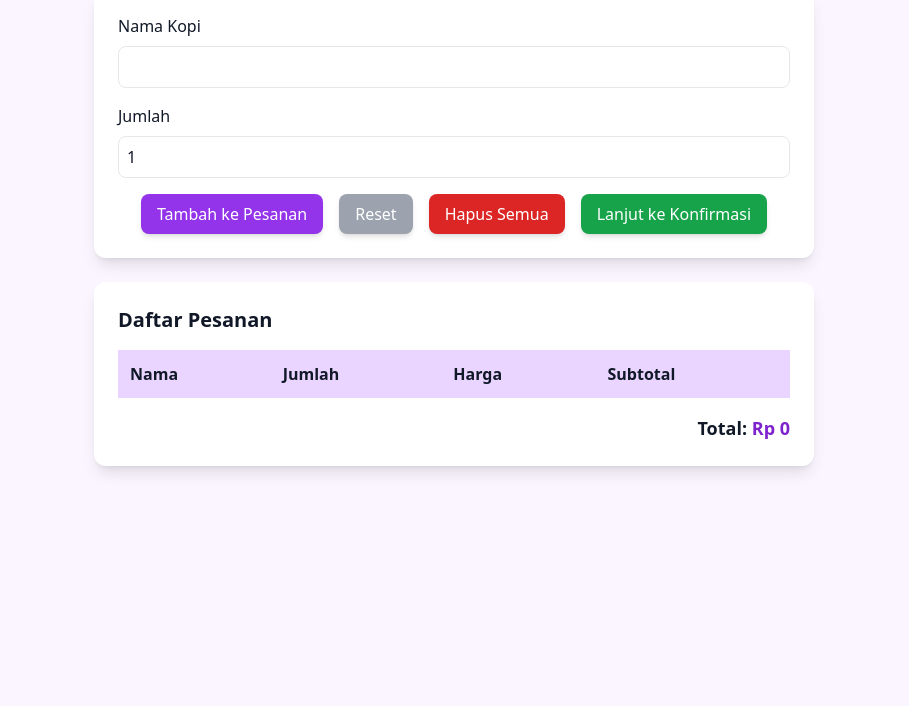
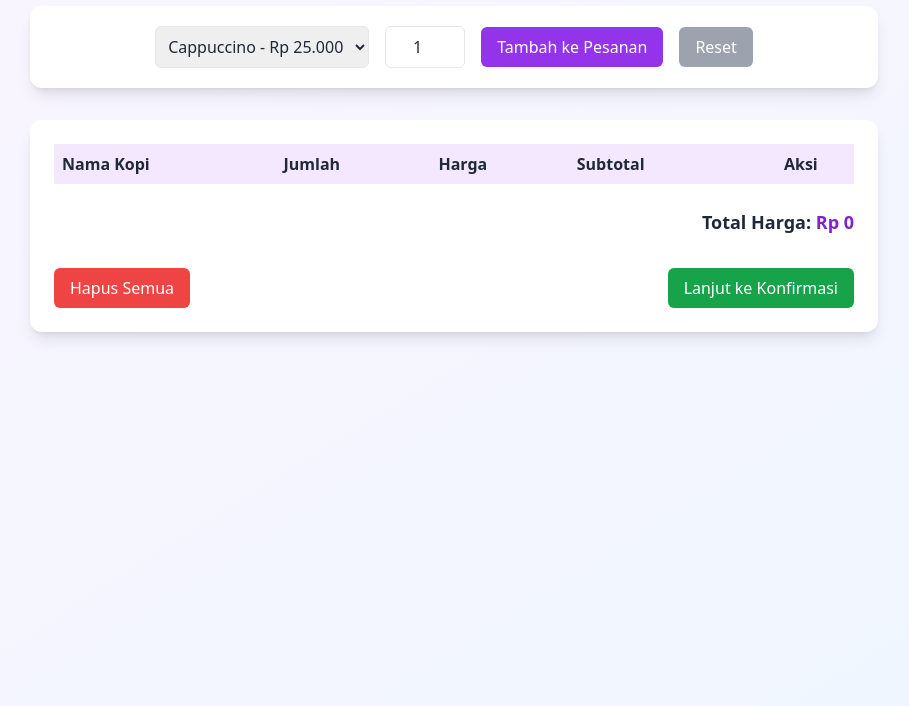
Before and after one commit to Erzhass/zharry, a plain HTML site: page order.html in a window 1280 px wide. Shown: the part 94-800 px from the top of the page, without its empty margins (186-1095 px from the left). Drawn offline with nearby package versions, Linux system fonts and the light colour scheme.

Commit message:
perbaikan dark mode

```diff
--- a/order.html
+++ b/order.html
@@ -6,78 +6,66 @@
     <meta name="viewport" content="width=device-width, initial-scale=1.0" />
     <title>Pemesanan Kopi</title>
     <script src="https://cdn.tailwindcss.com"></script>
-    <script>
-        // Ambil mode dari localStorage (dari index.html)
-        if (localStorage.getItem("theme") === "dark") {
-            document.documentElement.classList.add("dark");
-        } else {
-            document.documentElement.classList.remove("dark");
-        }
-    </script>
 </head>
 
-<body class="bg-purple-50 dark:bg-gray-900 text-gray-900 dark:text-white min-h-screen transition-all duration-300">
+<body
+    class="bg-gradient-to-br from-purple-50 to-blue-50 min-h-screen dark:bg-gray-900 dark:text-gray-100 transition-all duration-500">
 
-    <div class="max-w-3xl mx-auto p-6">
-        <h1 class="text-3xl font-bold mb-6 text-center text-purple-700 dark:text-purple-300">
-            Pesanan Kopi Anda
-        </h1>
+    <div class="max-w-4xl mx-auto py-10 px-6">
+        <h1 class="text-3xl font-bold text-center text-purple-700 dark:text-purple-300 mb-6">☕ Daftar Pesanan Anda</h1>
 
-        <!-- Form Pesanan -->
-        <div class="bg-white dark:bg-gray-800 p-6 rounded-xl shadow-lg mb-6">
-            <form id="orderForm" class="space-y-4">
-                <div>
-                    <label for="coffeeName" class="block mb-2 font-medium">Nama Kopi</label>
-                    <input id="coffeeName" type="text" readonly
-                        class="w-full p-2 border rounded-lg dark:bg-gray-700 dark:border-gray-600" />
-                </div>
-
-                <div>
-                    <label for="qty" class="block mb-2 font-medium">Jumlah</label>
-                    <input id="qty" type="number" min="1" value="1"
-                        class="w-full p-2 border rounded-lg dark:bg-gray-700 dark:border-gray-600" />
-                </div>
-
-                <div class="flex flex-wrap gap-4 justify-center mt-4">
-                    <button type="button" id="addOrder"
-                        class="bg-purple-600 hover:bg-purple-700 text-white px-4 py-2 rounded-lg shadow-md transition-all">Tambah
-                        ke Pesanan</button>
-                    <button type="reset"
-                        class="bg-gray-400 hover:bg-gray-500 text-white px-4 py-2 rounded-lg shadow-md transition-all">Reset</button>
-                    <button type="button" id="clearAll"
-                        class="bg-red-600 hover:bg-red-700 text-white px-4 py-2 rounded-lg shadow-md transition-all">Hapus
-                        Semua</button>
-                    <button type="button" id="goConfirm"
-                        class="bg-green-600 hover:bg-green-700 text-white px-4 py-2 rounded-lg shadow-md transition-all">Lanjut
-                        ke Konfirmasi</button>
-                </div>
+        <!-- FORM TAMBAH PESANAN -->
+        <div
+            class="bg-white dark:bg-gray-800 text-gray-800 dark:text-gray-100 rounded-xl shadow-lg p-5 mb-8 transition-all">
+            <form id="orderForm" class="flex flex-wrap items-center justify-center gap-4">
+                <select id="coffeeName" class="p-2 border rounded-md text-gray-800">
+                    <option value="Cappuccino" data-price="25000">Cappuccino - Rp 25.000</option>
+                    <option value="Latte" data-price="27000">Latte - Rp 27.000</option>
+                    <option value="Americano" data-price="22000">Americano - Rp 22.000</option>
+                    <option value="Espresso" data-price="20000">Espresso - Rp 20.000</option>
+                </select>
+                <input type="number" id="quantity" min="1" value="1"
+                    class="p-2 border rounded-md w-20 text-center text-gray-800" />
+                <button type="submit"
+                    class="bg-purple-600 text-white px-4 py-2 rounded-md hover:bg-purple-800 transition-all">Tambah ke
+                    Pesanan</button>
+                <button type="button" id="resetForm"
+                    class="bg-gray-400 text-white px-4 py-2 rounded-md hover:bg-gray-600 transition-all">Reset</button>
             </form>
         </div>
 
-        <!-- Daftar Pesanan -->
-        <div class="bg-white dark:bg-gray-800 p-6 rounded-xl shadow-lg">
-            <h2 class="text-xl font-semibold mb-4">Daftar Pesanan</h2>
-            <div class="overflow-x-auto">
-                <table class="w-full text-left border-collapse">
-                    <thead class="bg-purple-200 dark:bg-gray-700">
-                        <tr>
-                            <th class="p-3">Nama</th>
-                            <th class="p-3">Jumlah</th>
-                            <th class="p-3">Harga</th>
-                            <th class="p-3">Subtotal</th>
-                        </tr>
-                    </thead>
-                    <tbody id="orderList" class="divide-y dark:divide-gray-700"></tbody>
-                </table>
+        <!-- TABEL PESANAN -->
+        <div class="bg-white dark:bg-gray-800 text-gray-800 dark:text-gray-100 rounded-xl shadow-lg p-6 transition-all">
+            <table class="w-full text-left border-collapse">
+                <thead>
+                    <tr class="bg-purple-100 dark:bg-gray-700">
+                        <th class="p-2">Nama Kopi</th>
+                        <th class="p-2">Jumlah</th>
+                        <th class="p-2">Harga</th>
+                        <th class="p-2">Subtotal</th>
+                        <th class="p-2 text-center">Aksi</th>
+                    </tr>
+                </thead>
+                <tbody id="orderList"></tbody>
+            </table>
+
+            <!-- TOTAL -->
+            <div class="text-right mt-6 text-lg font-semibold">
+                Total Harga: <span id="totalPrice" class="text-purple-700 dark:text-purple-300">Rp 0</span>
             </div>
-            <div class="mt-4 text-right text-lg font-semibold">
-                Total: <span id="totalPrice" class="text-purple-700 dark:text-purple-300">Rp 0</span>
+
+            <!-- TOMBOL AKSI -->
+            <div class="flex justify-between mt-8">
+                <button id="clearAll"
+                    class="bg-red-500 text-white px-4 py-2 rounded-md hover:bg-red-700 transition-all">Hapus
+                    Semua</button>
+                <button id="nextConfirm"
+                    class="bg-green-600 text-white px-4 py-2 rounded-md hover:bg-green-800 transition-all">Lanjut ke
+                    Konfirmasi</button>
             </div>
         </div>
 
-    </div>
-
-    <script src="assets/script/order.js"></script>
+        <script src="assets/script/order.js"></script>
 </body>
 
 </html>
```
Also changed, not shown: assets/script/index.js (+19 -24 lines), index.html (+32 -19 lines).
